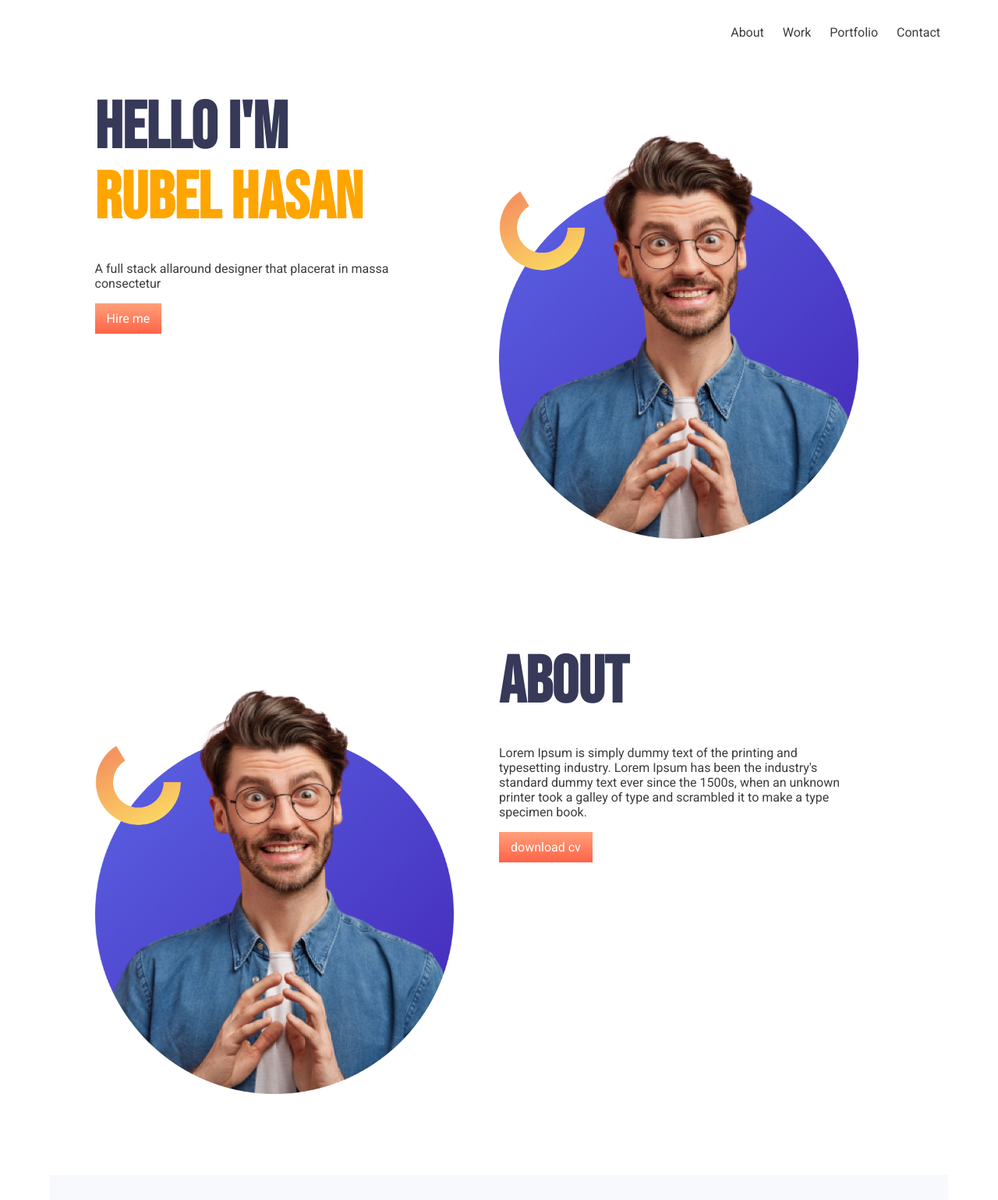
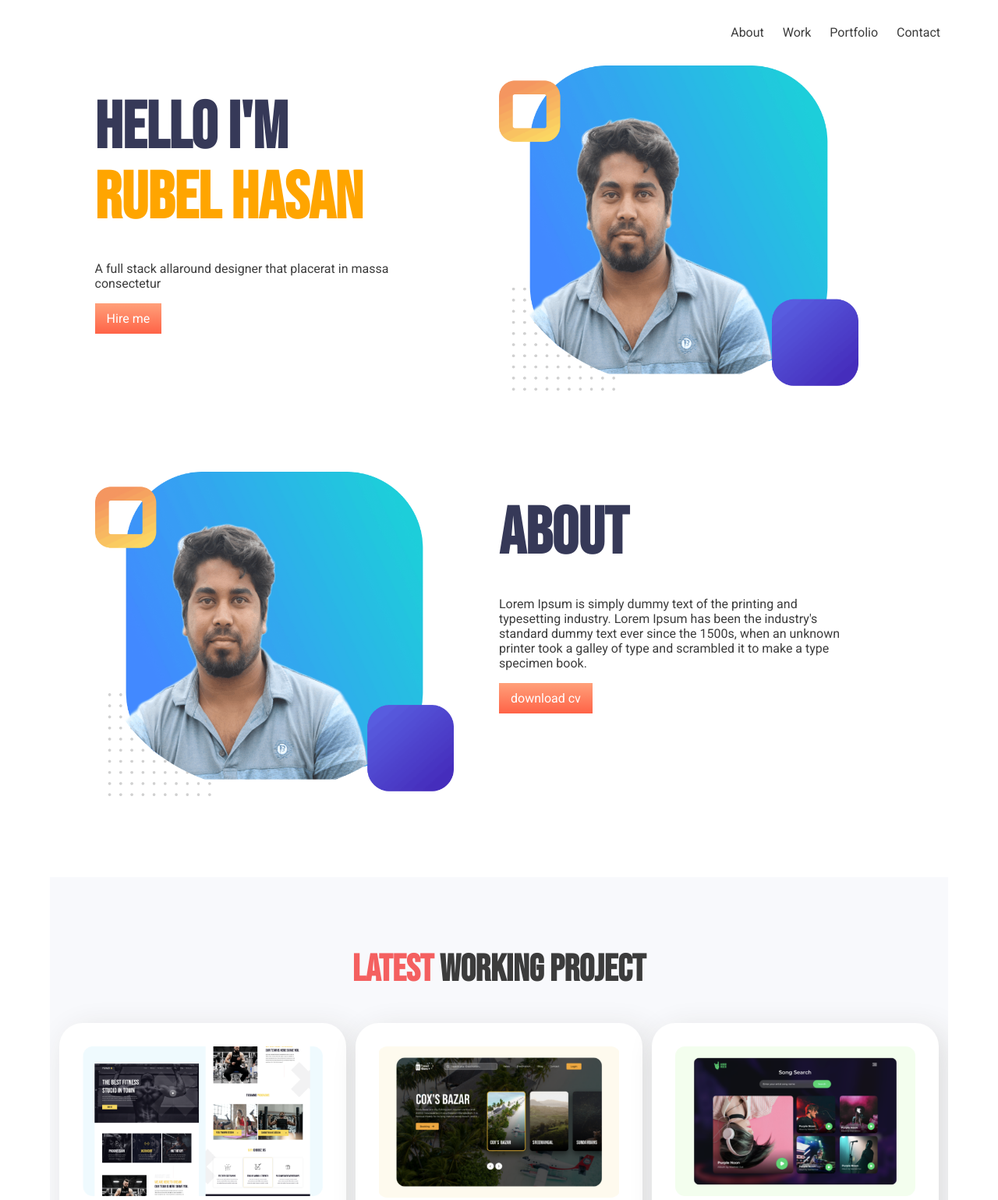
Before and after one commit to rubel306/personal-website, a plain HTML site: page index.html in a window 1280 px wide. Shown: the top 1539 px of the page at 78% size. Drawn offline with Linux system fonts and the light colour scheme.

Commit message:
my images added

```diff
--- a/index.html
+++ b/index.html
@@ -26,12 +26,12 @@
             <a href="#" class="btn">Hire me</a>
         </div>
         <div class="half-width">
-            <img src="images/img-1.png" alt="">
+            <img src="images/rubel-1.png" alt="">
         </div>
     </section>
     <section class="hero-area">
         <div class="half-width">
-            <img src="images/img-1.png" alt="">
+            <img src="images/rubel-1.png" alt="">
         </div>
         <div class="half-width">
             <h1>About</h1>
```
Also changed, not shown: images/rubel-1.png (added).
